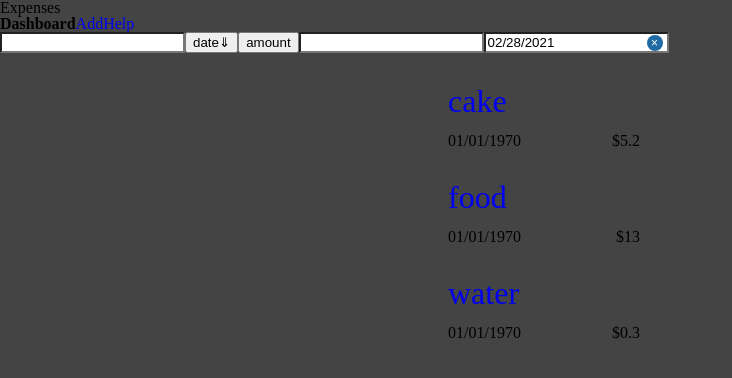
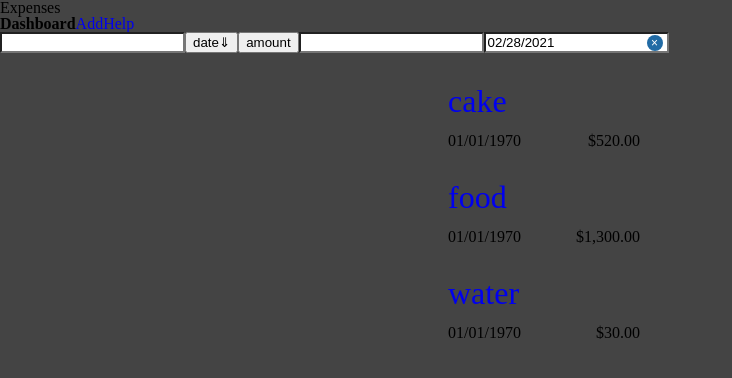
Before and after one commit to jcsmith3/expenses, a React app: page / in a window 1280 px wide. Both pictures are taken after a click on the button 472 px from the left and 42 px from the top of the page. Shown: the top 378 px of the page, without its empty margins (0-732 px from the left). Built offline with nearby package versions, Linux system fonts and the light colour scheme.

Commit message:
Changed currency formatting

```diff
--- a/src/components/ExpenseItem.jsx
+++ b/src/components/ExpenseItem.jsx
@@ -9,7 +9,7 @@ export default ({ expense })=> (
         </Link>
         <div className="expenseItem__details">
           <p>{ dayjs(expense.createdAt).format('MM/DD/YYYY') }</p>
-          <p>${ expense.amount/100 }</p>
+          <p>{ Intl.NumberFormat('en-US', { style: 'currency', currency: 'USD'}).format( expense.amount ) }</p>
         </div>
     </div>
 )
```
